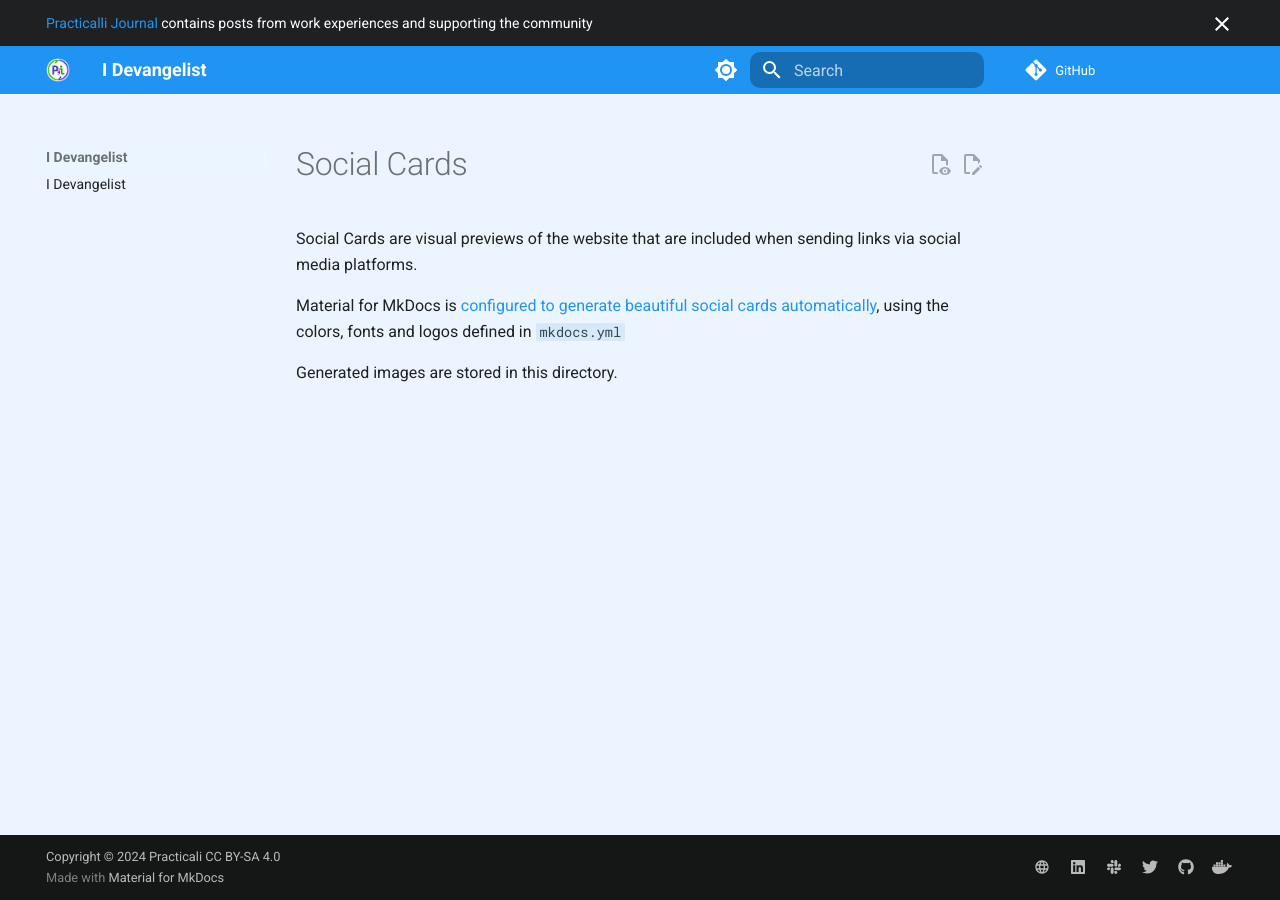
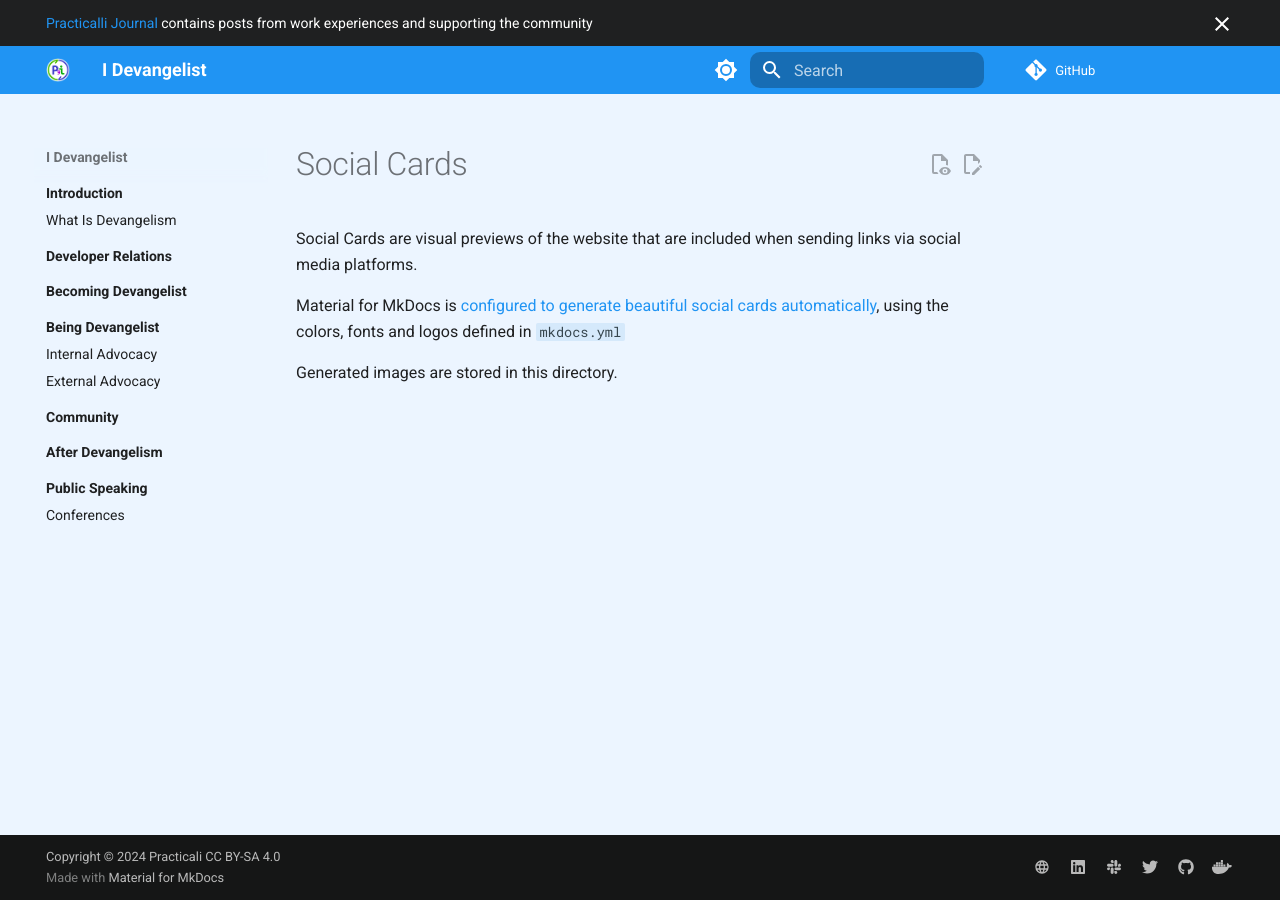
Before and after one commit to practicalli/i-devangelist, an MkDocs documentation site: the page built from docs/assets/images/social/README.md, in a window 1280 px wide. Built offline with MkDocs 1.6.1 and Material for MkDocs 9.7.7, drawn with Linux system fonts in a browser that asks for light colours; comment, search, counter and statistics services are not loaded.

Commit message:
mkdocs: add navigation & initial pages

```diff
--- a/mkdocs.yml
+++ b/mkdocs.yml
@@ -121,4 +121,21 @@ extra:
 
 # Navigation
 nav:
-  - index.md
+  - Introduction:
+      - index.md
+      - What Is Devangelism: introduction/what-is-devangelism.md
+  - Developer Relations:
+      - developer-relations/index.md
+  - Becoming Devangelist:
+      - becoming-devangelist/index.md
+  - Being Devangelist:
+      - being-devangelist/index.md
+      - Internal Advocacy: internal-advocacy.md
+      - External Advocacy:  external-advocacy.md
+  - Community:
+      - community-community-community/index.md
+  - After Devangelism:
+      - after-devangelism/index.md
+  - Public Speaking:
+      - public-speaking/index.md
+      - Conferences: public-speaking/conferences.md
```
Also changed, not shown: docs/after-devangelism/index.md (added, +1 -0 lines), docs/becoming-devangelist/index.md (added, +1 -0 lines), docs/being-devangelist/external-advocacy.md (added, +1 -0 lines), docs/being-devangelist/index.md (added, +1 -0 lines), docs/being-devangelist/internal-advocacy.md (added, +1 -0 lines), docs/community-community-community/index.md (added, +1 -0 lines), docs/developer-relations/index.md (added, +1 -0 lines), docs/index.md (+57 -1 lines), docs/introduction/index.md (added, +1 -0 lines), docs/introduction/what-is-a-devangelist.md (added, +1 -0 lines), docs/public-speaking/conferences.md (added, +38 -0 lines), docs/public-speaking/index.md (added, +49 -0 lines).
